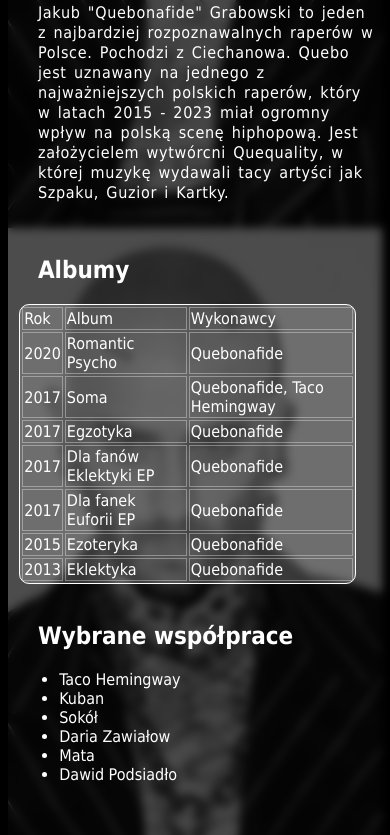
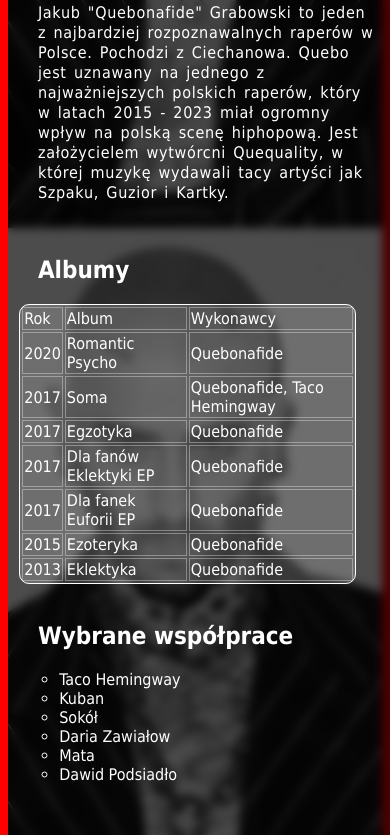
Before and after one commit to marcinfraczak/7-raperow, a plain HTML site: page index.html in a window 390 px wide. Shown: the part 624-1459 px from the top of the page. Drawn offline with Linux system fonts and the light colour scheme.

Commit message:
Add files via upload

```diff
--- a/style.css
+++ b/style.css
@@ -1,5 +1,5 @@
 body {
-    background-color: black;
+    background-color: red;
     color:white;
     font-family: Tahoma;
     scroll-behavior: smooth;
@@ -183,7 +183,6 @@
         float: left;
         margin-right:1.16vw;
         list-style-type: none;
-        display:inline;
     }
 
     .quebonafide {
@@ -318,7 +317,9 @@
         font-size: 1.5vw;
     }
 
-
+    .content li {
+        list-style-type: circle;
+    }
 
     .content {
         width: 60%;
```
